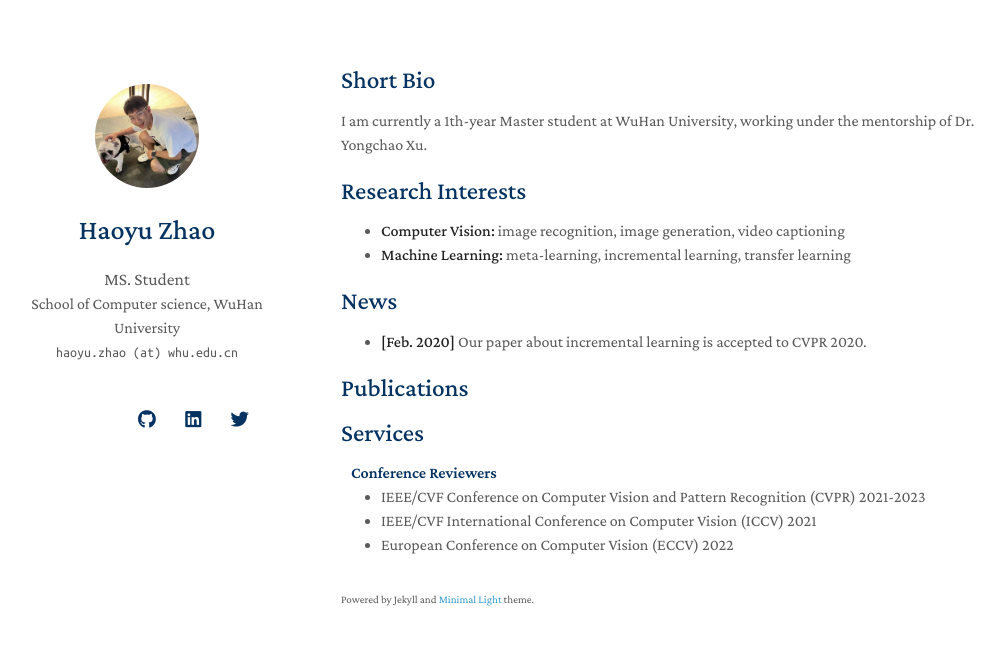
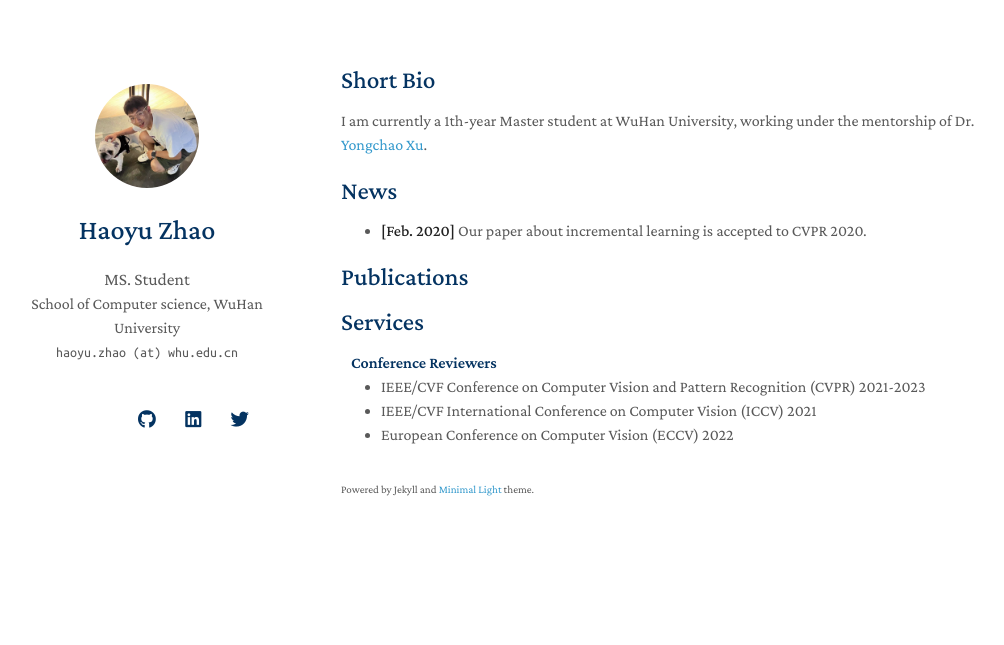
Before and after one commit to zhaohaoyu376/zhaohaoyu376.github.io, a Jekyll site: the page built from index.md, in a window 1280 px wide. Shown: the top 645 px of the page, without its empty margins (129-1133 px from the left). Built offline with Jekyll 4.4.1, drawn with Linux system fonts in a browser that asks for light colours; nearby versions of some CDN libraries; a style sheet for code colours, icons or effects is not loaded; our own code applies the rules of GitHub Pages for plain Markdown files.

Commit message:
Update index.md

```diff
--- a/index.md
+++ b/index.md
@@ -4,12 +4,8 @@ layout: homepage
 
 ## Short Bio
 
-I am currently a 1th-year Master student at WuHan University, working under the mentorship of Dr. Yongchao Xu.
+I am currently a 1th-year Master student at WuHan University, working under the mentorship of Dr. [Yongchao Xu](https://scholar.google.fr/citations?user=ArIg7-0AAAAJ&hl=fr).
 
-## Research Interests
-
-- **Computer Vision:** image recognition, image generation, video captioning
-- **Machine Learning:** meta-learning, incremental learning, transfer learning
 
 ## News
 
```
